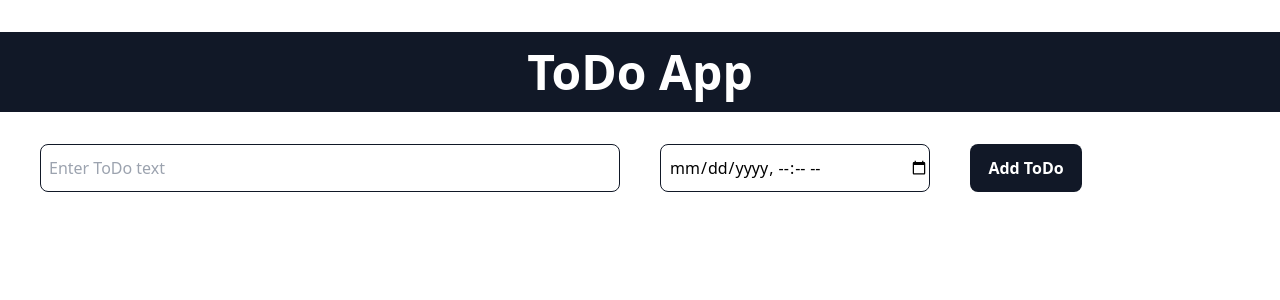
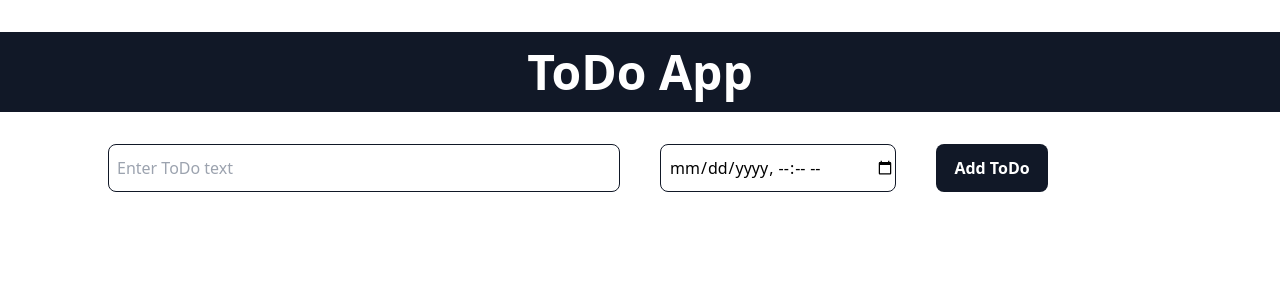
Before and after one commit to Asad9340/ToDo-App, a React (Vite) app: page / in a window 1280 px wide. Shown: the top 300 px of the page. Built offline with nearby package versions, Linux system fonts and the light colour scheme.

Commit message:
fixes some minor bugs

```diff
--- a/src/App.jsx
+++ b/src/App.jsx
@@ -13,11 +13,11 @@
     setTodoItems(newTodoItems)
   }
   return (
-    <>
+    <div className='flex flex-col justify-center items-center'>
       <Header></Header>
       <Input handleBtnClick={handleBtnClick}></Input>
       <Items todoItems={todoItems} handleDelete={handleDelete}></Items>
-    </>
+    </div>
   );
 }
 
--- a/src/Components/Header/Header.jsx
+++ b/src/Components/Header/Header.jsx
@@ -1,7 +1,7 @@
 function Header() {
   return (
-    <div>
-      <h1 className="text-3xl md:text-5xl font-semibold md:font-bold text-center my-4 md:my-8 bg-gray-900 text-white py-3 md:py-4">
+    <div className="block w-full">
+      <h1 className=" text-3xl md:text-5xl font-semibold md:font-bold text-center my-4 md:my-8 bg-gray-900 text-white py-3 md:py-4">
         ToDo App
       </h1>
     </div>
```
